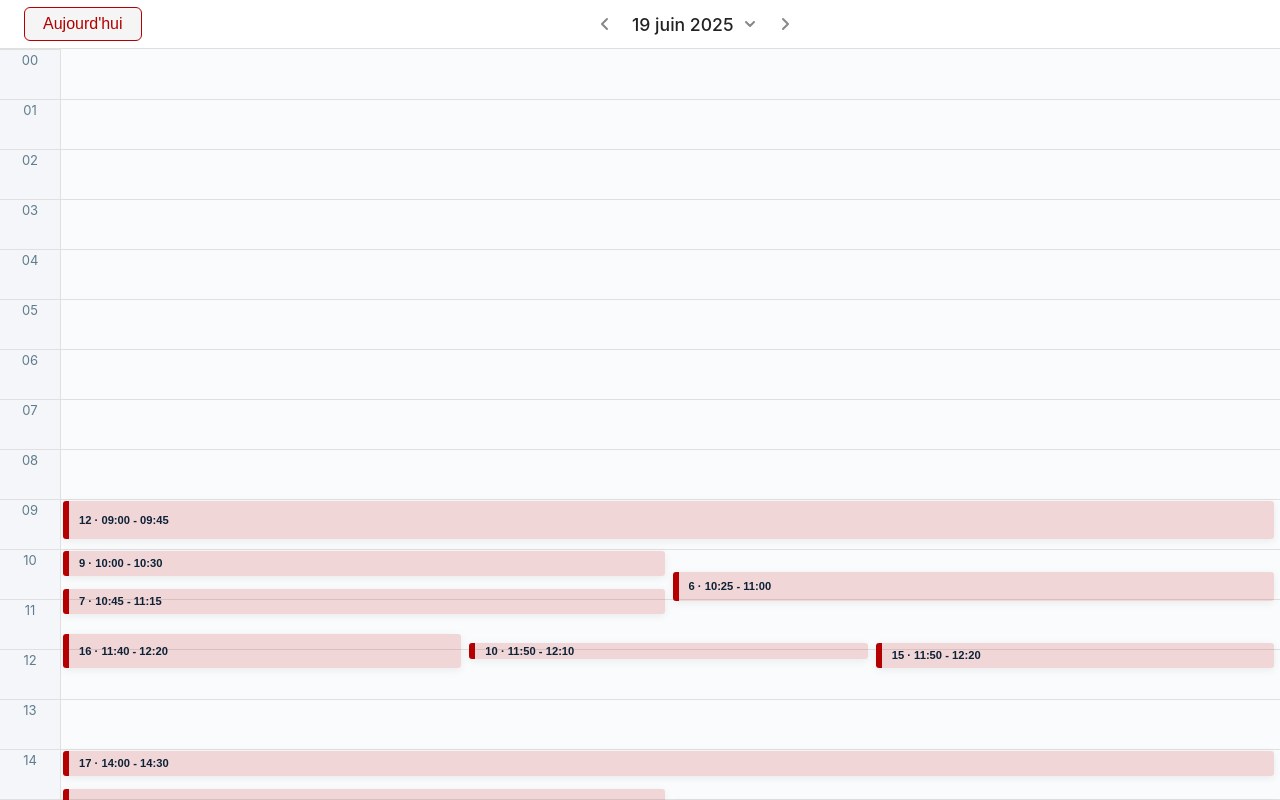
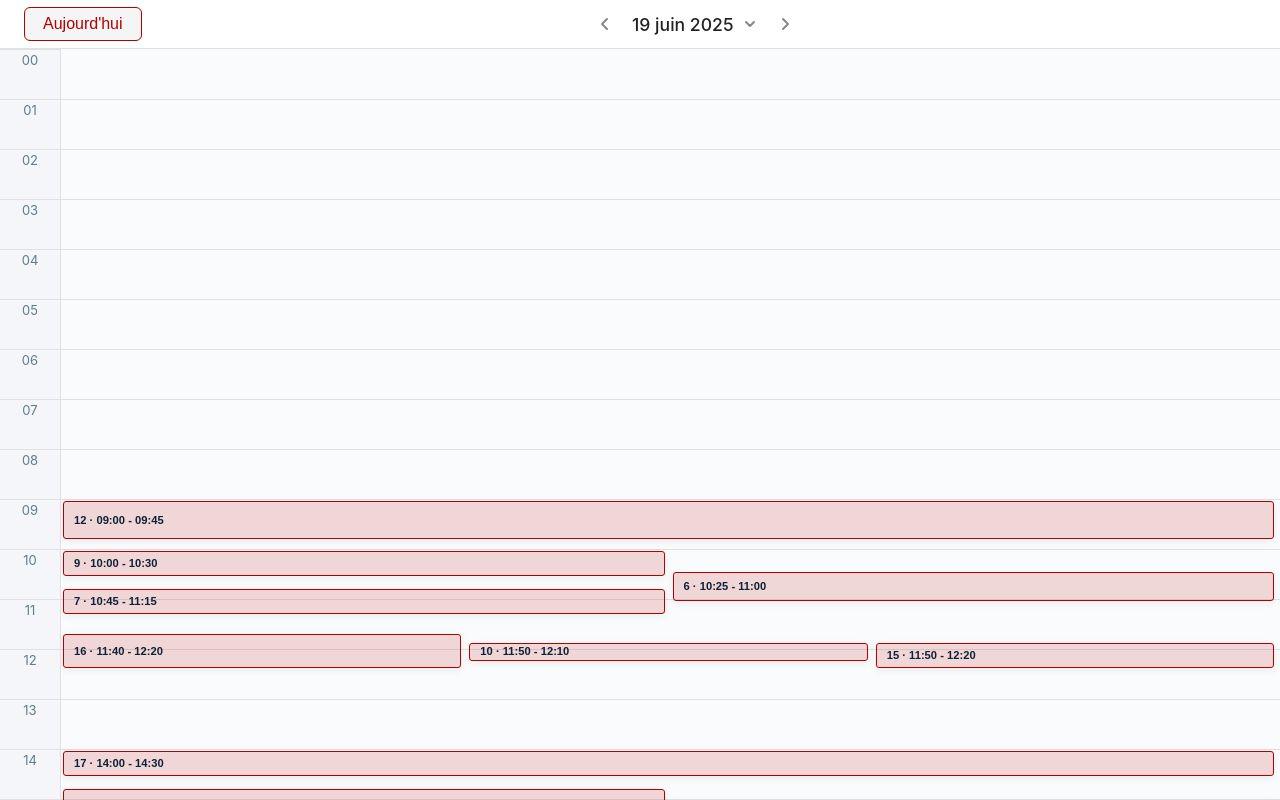
Before and after one commit to herradiamine/GoLendar-Front, a React (Create React App) app: page /19-06-2025 in a window 1280 px wide. Shown: the top 800 px of the page. Built offline with nearby package versions, Linux system fonts and the light colour scheme.

Commit message:
Test - #NOID - Border 1px solid comme indiqué dans la consigne

```diff
--- a/src/styles/Calendar.css
+++ b/src/styles/Calendar.css
@@ -61,7 +61,7 @@
 .calendar-event {
   z-index: 9999;
   background: rgba(180,0,0,0.15);
-  border-left: 6px solid #b40000;
+  border: 1px solid #b40000;
   border-radius: 3px;
   color: #0d2236;
   display: flex;
```
